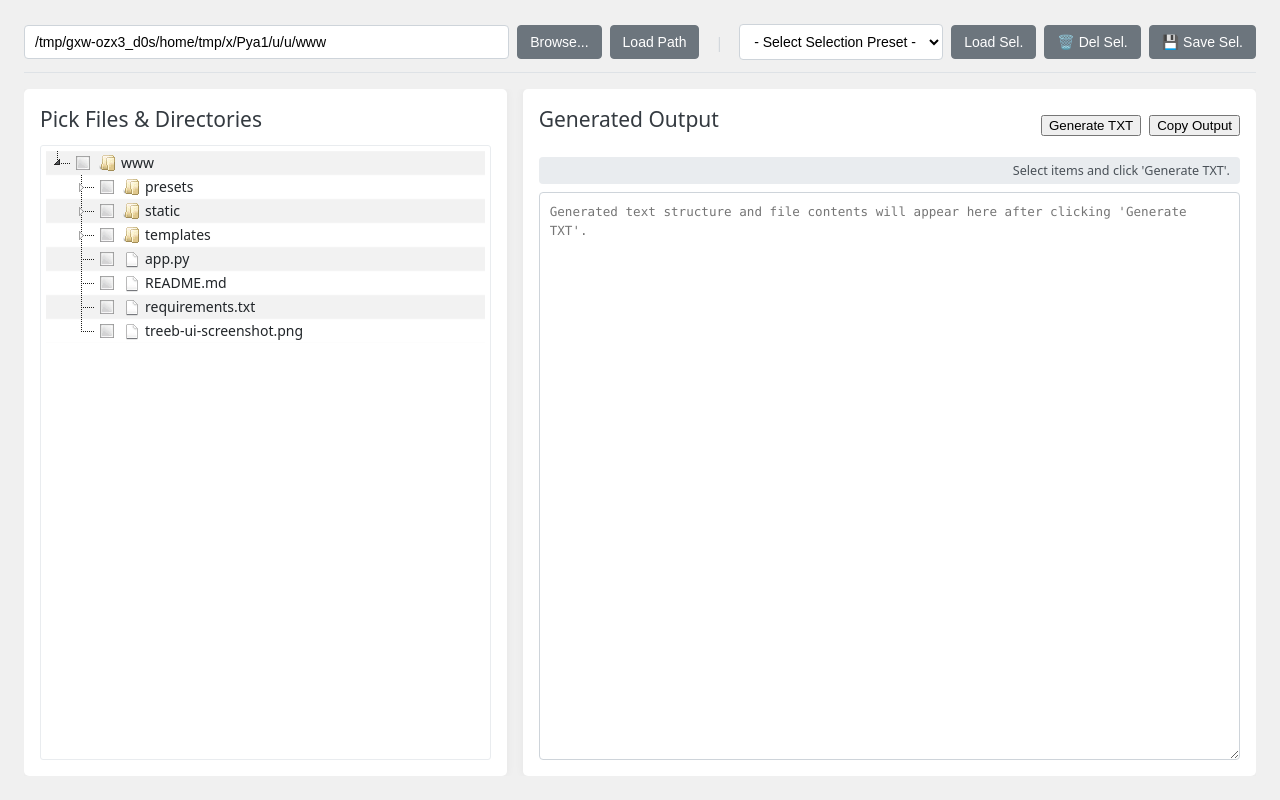
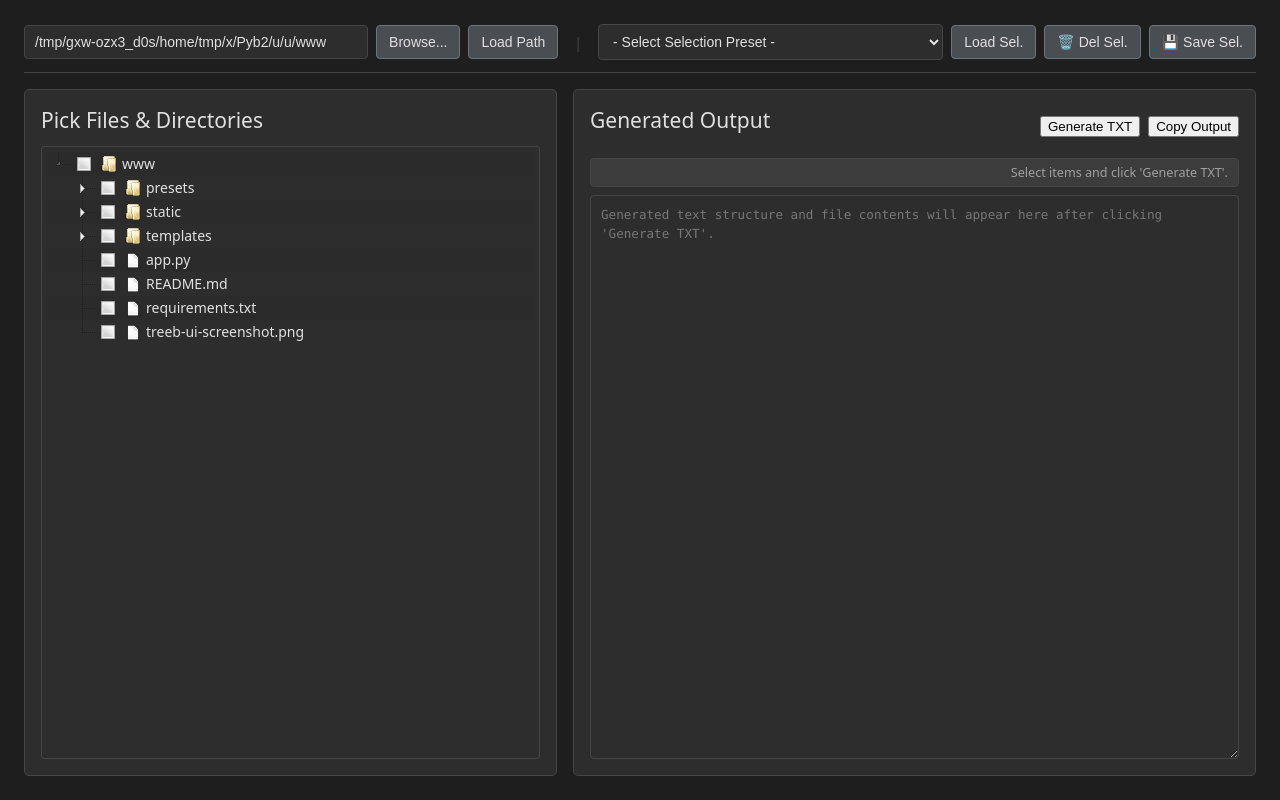
Before and after one commit to hencle/treeb, a Flask app: page / in a window 1280 px wide. Run offline with Flask 3, Linux system fonts and the light colour scheme.

Commit message:
update dark theme

```diff
--- a/templates/index.html
+++ b/templates/index.html
@@ -9,101 +9,169 @@
 <script src="https://cdn.jsdelivr.net/npm/jstree@3.3.15/dist/jstree.min.js"></script>
 
 <style>
+  :root {
+    --bg-primary: #1e1e1e;
+    --bg-secondary: #2d2d2d;
+    --bg-tertiary: #3c3c3c;
+    --bg-hover: #3a3a3a;
+
+    --text-primary: #e0e0e0;
+    --text-secondary: #a0a0a0;
+    --text-on-accent: #ffffff;
+    --text-placeholder: #777;
+
+    --border-primary: #454545;
+    --border-secondary: #555555;
+
+    --accent-primary: #007bff;
+    --accent-primary-hover: #0056b3;
+
+    --button-bg: #4a4d52;
+    --button-text: var(--text-primary);
+    --button-hover-bg: #5e6268;
+    --button-border: #6c757d;
+    --button-disabled-bg: #3a3d40;
+    --button-disabled-text: #707070;
+    --button-disabled-border: #4a4d52;
+
+    --shadow-color: rgba(0, 0, 0, 0.2);
+
+    --excluded-text-color: #888;
+    --error-text-color: #ff6b6b;
+    --warning-text-color: #ffa94d;
+    --success-text-color: #51cf66;
+  }
+
   html {
-    height: 100%; /* Allow body to use 100% viewport height */
+    height: 100%;
   }
   body {
-    min-height: 100%; /* Ensure body takes at least full viewport height */
-    margin: 0; /* Remove default browser margin */
-    display: flex; /* Use flexbox for overall page layout */
-    flex-direction: column; /* Stack toolbar and content vertically */
+    min-height: 100%;
+    margin: 0;
+    display: flex;
+    flex-direction: column;
     font-family: system-ui, -apple-system, BlinkMacSystemFont, "Segoe UI", Roboto, Oxygen, Ubuntu, Cantarell, "Open Sans", "Helvetica Neue", sans-serif;
-    background-color: #f0f0f0; /* Light grey background for the page */
-    color: #212529;
+    background-color: var(--bg-primary);
+    color: var(--text-primary);
     font-size: 14px;
   }
 
-  #app-container { /* New wrapper for toolbar and main content area */
+  #app-container {
     display: flex;
     flex-direction: column;
-    flex-grow: 1; /* Allow this container to fill the body */
-    padding: 1.5rem; /* Re-apply page padding here */
+    flex-grow: 1;
+    padding: 1.5rem;
     box-sizing: border-box;
-    overflow: hidden; /* Prevent this container from causing page scroll */
+    overflow: hidden;
   }
 
   #toolbar {
     margin-bottom: 1rem;
     padding-bottom: 0.75rem;
-    border-bottom: 1px solid #dee2e6;
+    border-bottom: 1px solid var(--border-primary);
     display: flex;
     flex-wrap: wrap;
     align-items: center;
     gap: 8px;
-    flex-shrink: 0; /* Toolbar should not shrink */
+    flex-shrink: 0;
   }
-  #toolbar input[type="text"] { flex-grow: 1; min-width: 200px; padding: 8px 10px; border: 1px solid #ced4da; border-radius: 4px; font-size: 1em; }
-  #toolbar select { padding: 8px 10px; border: 1px solid #ced4da; border-radius: 4px; background-color: #fff; font-size: 1em; }
+  #toolbar input[type="text"],
+  #toolbar select {
+    flex-grow: 1;
+    min-width: 200px;
+    padding: 8px 10px;
+    border: 1px solid var(--border-primary);
+    border-radius: 4px;
+    font-size: 1em;
+    background-color: var(--bg-secondary);
+    color: var(--text-primary);
+  }
+  #toolbar input[type="text"]::placeholder {
+    color: var(--text-placeholder);
+  }
+  #toolbar select {
+  }
   #toolbar button {
     padding: 8px 12px;
-    border: 1px solid #6c757d;
+    border: 1px solid var(--button-border);
     border-radius: 4px;
-    background-color: #6c757d;
-    color: white;
+    background-color: var(--button-bg);
+    color: var(--button-text);
     cursor: pointer;
     font-size: 1em;
     transition: background-color 0.15s ease-in-out, border-color 0.15s ease-in-out;
   }
-  #toolbar button:hover { background-color: #5a6268; border-color: #545b62; }
-  #toolbar button:disabled { background-color: #adb5bd; border-color: #adb5bd; cursor: not-allowed; opacity: 0.65; }
-  #toolbar span.separator { color: #ced4da; margin: 0 8px; }
+  #toolbar button:hover {
+    background-color: var(--button-hover-bg);
+    border-color: var(--button-hover-bg);
+  }
+  #toolbar button:disabled {
+    background-color: var(--button-disabled-bg);
+    border-color: var(--button-disabled-border);
+    color: var(--button-disabled-text);
+    cursor: not-allowed;
+    opacity: 0.7;
+  }
+  #toolbar span.separator {
+    color: var(--border-primary);
+    margin: 0 8px;
+  }
 
   #main {
     display: flex;
-    gap: 1rem; /* Adjusted gap slightly */
-    align-items: stretch; /* Make direct children (treeSection, outputSection) stretch vertically */
-    flex-grow: 1; /* Main area takes remaining space after toolbar */
-    overflow: hidden; /* Prevent #main itself from scrolling; children will scroll */
-    width: 100%; /* Ensure it uses full width of app-container */
+    gap: 1rem;
+    align-items: stretch;
+    flex-grow: 1;
+    overflow: hidden;
+    width: 100%;
   }
 
-  .content-box { /* Common styling for treeSection and outputSection */
-    background-color: #fff;
+  .content-box {
+    background-color: var(--bg-secondary);
     padding: 1rem;
     border-radius: 5px;
-    box-shadow: 0 0 10px rgba(0,0,0,0.05);
-    display: flex; /* Will be flex containers */
-    flex-direction: column; /* Children stack vertically */
-    overflow: hidden; /* Manage overflow within the box */
+    border: 1px solid var(--border-primary);
+    display: flex;
+    flex-direction: column;
+    overflow: hidden;
+    box-sizing: border-box; /* <<< --- ADDED THIS IMPORTANT LINE --- >>> */
   }
 
   #treeSection {
-    flex: 1 1 350px; /* Adjusted flex-basis slightly */
+    flex: 1 1 350px;
     min-width: 300px;
-    /* overflow: hidden; is now on .content-box */
   }
-  #treeSection h2, #outputSection h2 { margin-top: 0; color: #343a40; font-weight: 500; margin-bottom: 0.75rem;}
-  #tree { /* This div will contain the jstree and will scroll if tree is too tall */
+  #treeSection h2, #outputSection h2 {
+    margin-top: 0;
+    color: var(--text-primary);
+    font-weight: 500;
+    margin-bottom: 0.75rem;
+  }
+  #tree {
     flex-grow: 1;
     overflow-y: auto;
-    border: 1px solid #e9ecef;
+    border: 1px solid var(--border-primary); /* Changed from e9ecef */
     border-radius: 3px;
     padding: 5px;
+    background-color: var(--bg-secondary);
   }
 
 
   #outputSection {
-    flex: 2 1 500px;
-    /* overflow: hidden; is now on .content-box */
+    /* flex: 2 1 500px;  <<< --- CHANGED FROM THIS --- >>> */
+    flex: 1 1 500px; /* <<< --- TO THIS (equal grow, larger basis) --- >>> */
+                    /* To give it even more horizontal space relative to treeSection,
+                       you could use flex-grow: 1.5 or flex-grow: 2 if this isn't enough,
+                       or reduce treeSection's flex-grow or flex-basis */
   }
 
-  #outputHeader { /* Wrapper for H2, buttons, charCountDisplay in output section */
+  #outputHeader {
     display: flex;
-    flex-direction: column; /* Stack H2 above buttons/charcount */
-    flex-shrink: 0; /* Header takes its content height */
+    flex-direction: column;
+    flex-shrink: 0;
     margin-bottom: 0.5rem;
   }
-  #outputHeaderTopRow { /* For H2 and buttons on one line */
+  #outputHeaderTopRow {
       display: flex;
       justify-content: space-between;
       align-items: center;
@@ -113,62 +181,124 @@
     display: flex;
     align-items: center;
     gap: 8px;
-    /* flex-shrink: 0; Not needed here, part of outputHeader */
   }
   #charCountDisplay {
     font-size: 0.9em;
-    color: #495057;
+    color: var(--text-secondary);
     white-space: nowrap;
-    background-color: #e9ecef;
+    background-color: var(--bg-tertiary);
     padding: 5px 10px;
     border-radius: 4px;
-    text-align: right; /* Align text to right if it shares line */
+    text-align: right;
     flex-shrink: 0;
-    margin-top: 0.25rem; /* Space if H2 is above */
+    margin-top: 0.25rem;
+    border: 1px solid var(--border-primary);
   }
 
 
-  #result {
-    flex-grow: 1; /* CRITICAL: Textarea takes all remaining vertical space in #outputSection */
+  #result { /* Textarea */
+    flex-grow: 1;
     width: 100%;
     box-sizing: border-box;
-    resize: vertical; /* Allow user to resize further if they wish */
-    min-height: 150px; /* A smaller min-height, it will grow with flex */
-    border: 1px solid #ced4da;
+    resize: vertical;
+    min-height: 150px;
+    border: 1px solid var(--border-primary);
     border-radius: 4px;
     font-family: "SFMono-Regular", Consolas, "Liberation Mono", Menlo, Courier, monospace;
     font-size: 0.9em;
     line-height: 1.5;
     padding: 10px;
+    background-color: var(--input-bg, var(--bg-secondary));
+    color: var(--text-primary);
+  }
+  #result::placeholder {
+    color: var(--text-placeholder);
   }
 
-  /* jsTree Excluded Item Styles (as before) */
-  .jstree-anchor.excluded-item-style { opacity: 0.6; font-style: italic !important; color: #6c757d !important; }
-  .jstree-anchor.excluded-item-style > i.jstree-checkbox.jstree-checkbox-disabled { opacity: 0.4 !important; }
+
+  /* --- jsTree Dark Theme Overrides --- */
+  .jstree-default .jstree-node,
+  .jstree-default .jstree-anchor {
+    color: var(--text-primary);
+  }
+  .jstree-default .jstree-hovered {
+    background-color: var(--bg-hover) !important;
+    color: var(--text-primary) !important;
+    box-shadow: none !important;
+    border-radius:3px;
+  }
+  .jstree-default .jstree-clicked {
+    background-color: var(--accent-primary) !important;
+    color: var(--text-on-accent) !important;
+    box-shadow: none !important;
+    border-radius:3px;
+  }
+
+  .jstree-anchor.excluded-item-style {
+    opacity: 0.7;
+    font-style: italic !important;
+    color: var(--excluded-text-color) !important;
+  }
+  .jstree-anchor.excluded-item-style > i.jstree-checkbox.jstree-checkbox-disabled {
+    opacity: 0.5 !important;
+  }
   .jstree-anchor.excluded-item-style > i.jstree-checkbox.jstree-checkbox-disabled::before,
   .jstree-anchor.excluded-item-style.jstree-clicked > i.jstree-checkbox::before,
   .jstree-anchor.excluded-item-style > i.jstree-checkbox.jstree-clicked::before { background-position: -4px -4px !important; }
   .jstree-anchor.excluded-item-style > i.jstree-checkbox.jstree-checked.jstree-checkbox-disabled::before { background-position: -4px -4px !important; }
-  .jstree-default .jstree-clicked { background-color: #007bff; color: white; box-shadow: none; border-radius:3px; }
-  .jstree-default .jstree-hovered { background-color: #e9ecef; box-shadow: none; border-radius:3px; }
+
+  ::selection {
+    background-color: var(--accent-primary);
+    color: var(--text-on-accent);
+  }
+
+  ::-webkit-scrollbar {
+    width: 10px;
+    height: 10px;
+  }
+  ::-webkit-scrollbar-track {
+    background: var(--bg-secondary);
+    border-radius: 5px;
+  }
+  ::-webkit-scrollbar-thumb {
+    background: #555;
+    border-radius: 5px;
+  }
+  ::-webkit-scrollbar-thumb:hover {
+    background: #777;
+  }
+  #tree, #result {
+      scrollbar-color: #555 var(--bg-secondary);
+      scrollbar-width: thin;
+  }
 
 
-  @media (max-width: 900px){ /* Mobile responsiveness adjustments */
+  .text-error { color: var(--error-text-color); }
+  .text-warning { color: var(--warning-text-color); }
+  .text-success { color: var(--success-text-color); }
+  p[style*="color:red"] { color: var(--error-text-color) !important; }
+  p[style*="color:orange"] { color: var(--warning-text-color) !important; }
+  i {
+    color: var(--text-secondary);
+  }
+
+
+  @media (max-width: 900px){
     #app-container {
-        padding: 0.75rem; /* Reduce padding on mobile */
+        padding: 0.75rem;
     }
     #main {
         flex-direction:column;
-        overflow-y: auto; /* Allow main to scroll if sections are too tall on mobile */
+        overflow-y: auto;
         overflow-x: hidden;
     }
     #treeSection, #outputSection {
         width: 100%;
         margin-bottom: 1rem;
-        max-height: 60vh; /* Limit height on mobile to prevent excessive scrolling for one section */
+        max-height: 60vh;
     }
     #result {
-        min-height: 300px; /* Ensure decent min height on mobile */
+        min-height: 300px;
     }
     #toolbar input[type="text"] { width: calc(100% - 22px); margin-bottom: 8px; }
     #toolbar { flex-direction: column; align-items: stretch; }
@@ -199,7 +329,7 @@
     <div id="main">
       <div id="treeSection" class="content-box">
         <h2>Pick Files & Directories</h2>
-        <div id="tree">Loading tree...</div>
+        <div id="tree"><i>Loading tree...</i></div>
       </div>
       <div id="outputSection" class="content-box">
           <div id="outputHeader">
```
Also changed, not shown: treeb-ui-screenshot.png.
